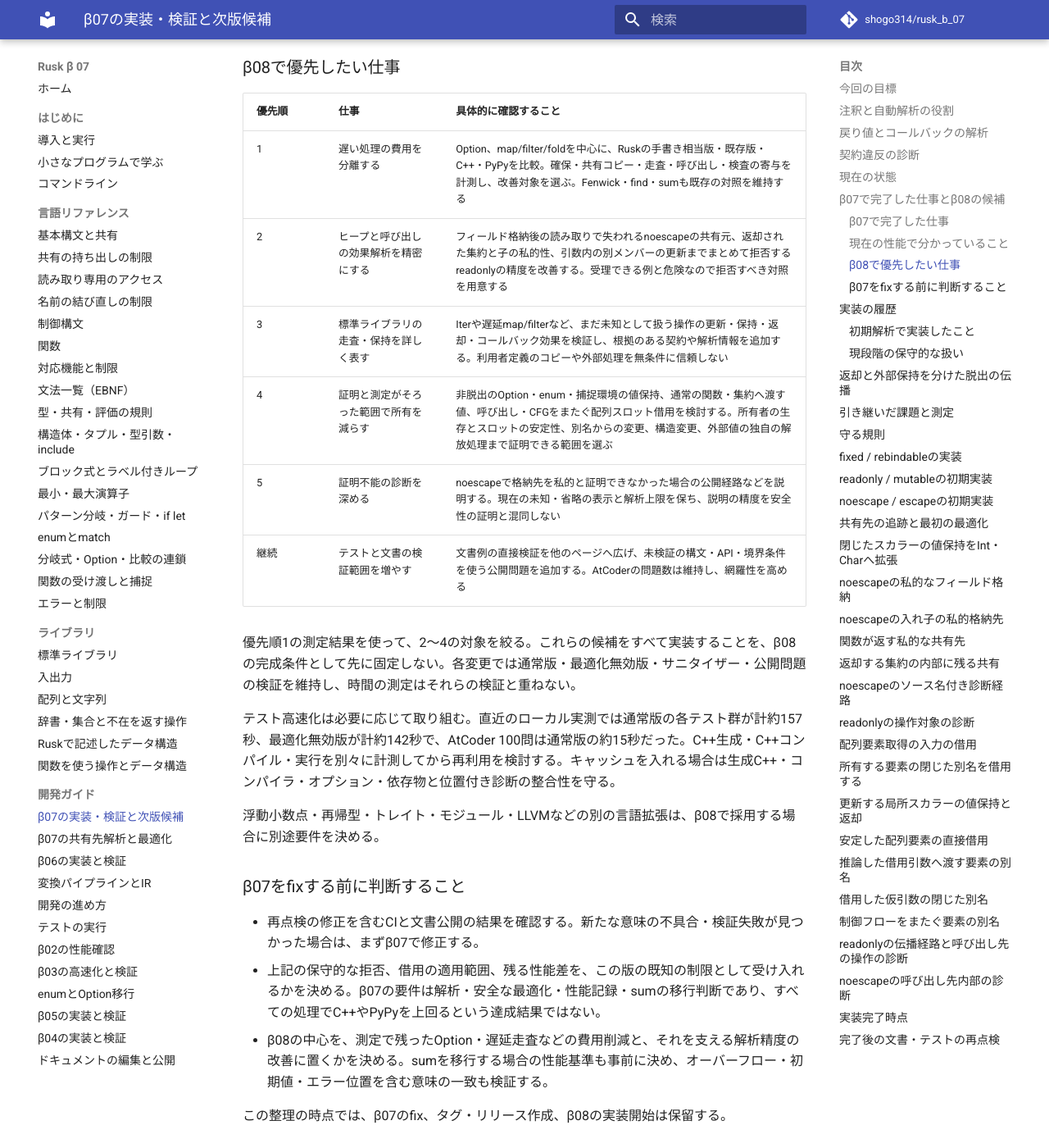
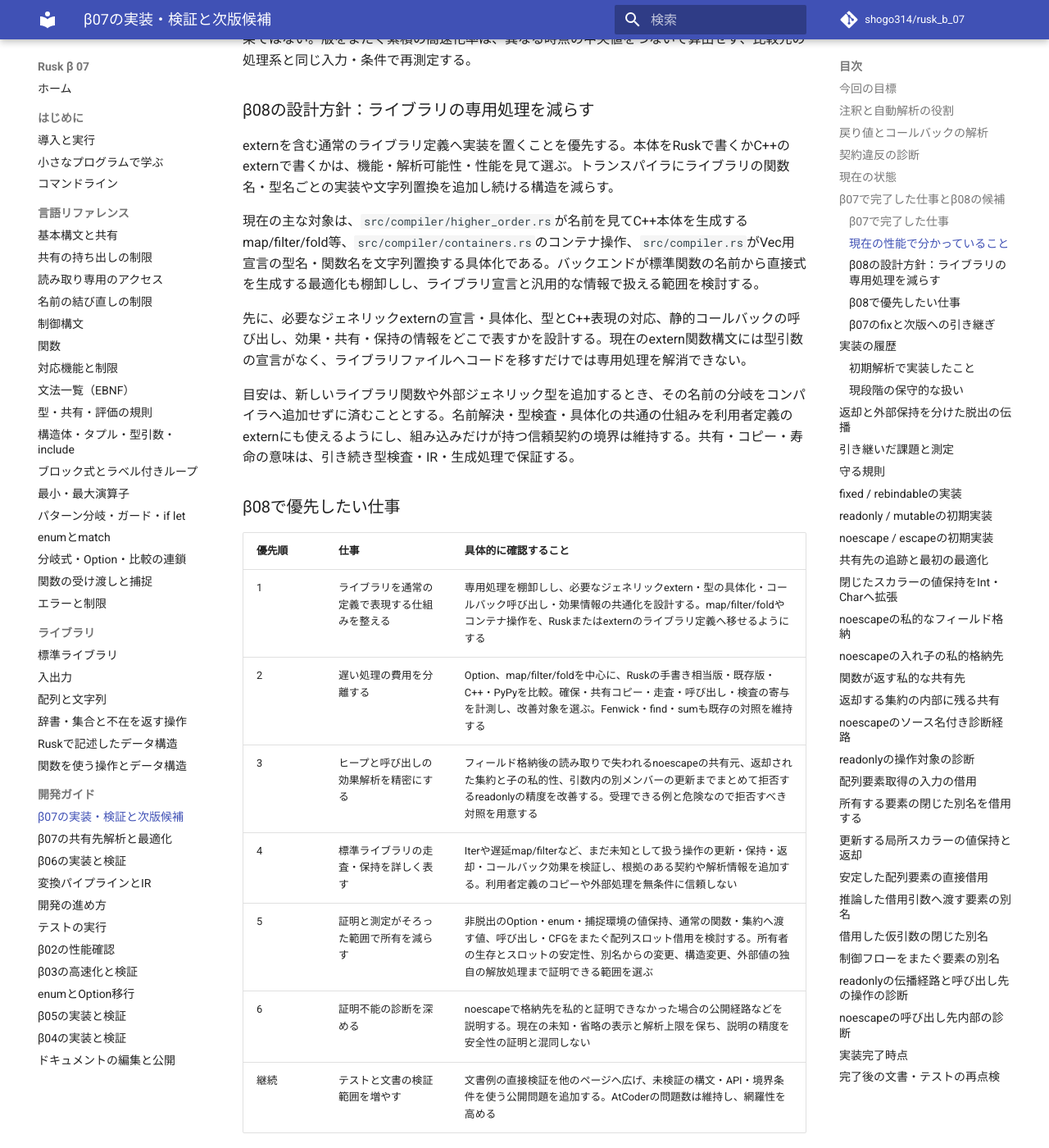
Before and after one commit to shogo314/rusk_b_07, an MkDocs documentation site: the page built from docs/development/beta07.md, in a window 1280 px wide and 1400 px high, scrolled down 5050 px. Shown: the whole window at 82% size. Built offline with MkDocs 1.6.1 and Material for MkDocs 9.7.7, drawn with Linux system fonts in a browser that asks for light colours; comment, search, counter and statistics services are not loaded; some of the changed text lies outside the part shown.

Commit message:
Freeze beta07 and record library-focused beta08 direction

````diff
--- a/docs/development/beta07.md
+++ b/docs/development/beta07.md
@@ -51,7 +51,7 @@ readonly・fixed・noescapeの違反箇所と制約の宣言箇所を示し、
 
 ## 現在の状態
 
-主要な解析・契約検査・安全性を証明できる範囲の最適化は実装済みである。完成条件は、文書化した保守的な扱いと解析上限を含む実装範囲で照合する。β07をfixして版の区切りとする判断は保留し、以下に成果・制限・次版の候補を整理する。
+主要な解析・契約検査・安全性を証明できる範囲の最適化は実装済みである。完成条件は、文書化した保守的な扱いと解析上限を含む実装範囲で照合する。2026年11月9日、文書化した制限を含む現在の実装範囲でβ07をfixする。次版の作成は、この状態の全テストCIと文書公開の成功を確認してから行う。以下に成果・制限・次版の候補を整理する。
 
 | 完成条件 | 現在の照合結果 |
 |---|---|
@@ -72,7 +72,7 @@ readonly・fixed・noescapeの違反箇所と制約の宣言箇所を示し、
 
 ## β07で完了した仕事とβ08の候補
 
-2026年11月9日時点の整理。再点検の文書修正・テスト追加は`9b17085`としてpushした。β07の実装済みの範囲と、β08で優先したい仕事を次のように整理する。β08の欄は提案であり、採用範囲はβ07のfix判断と合わせて決める。
+2026年11月9日時点の整理。再点検の文書修正・テスト追加は`9b17085`としてpushした。β07の実装済みの範囲と、β08で優先したい仕事を次のように整理する。β08はexternを含む通常のライブラリ定義の汎用化と専用処理の削減を中心に始める。その他の欄は優先候補であり、具体的な実装範囲は次版の要件で決める。
 
 ### β07で完了した仕事
 
@@ -106,30 +106,41 @@ Optionとmap/filter/foldのC++・PyPy比較は、同じ計算を直接書いた
 
 これらは限られたワークロードの結果であり、言語全体が常にPyPyやC++より速いという達成結果ではない。版をまたぐ累積の高速化率は、異なる時点の中央値をつないで算出せず、比較元の処理系と同じ入力・条件で再測定する。
 
+### β08の設計方針：ライブラリの専用処理を減らす
+
+externを含む通常のライブラリ定義へ実装を置くことを優先する。本体をRuskで書くかC++のexternで書くかは、機能・解析可能性・性能を見て選ぶ。トランスパイラにライブラリの関数名・型名ごとの実装や文字列置換を追加し続ける構造を減らす。
+
+現在の主な対象は、`src/compiler/higher_order.rs`が名前を見てC++本体を生成するmap/filter/fold等、`src/compiler/containers.rs`のコンテナ操作、`src/compiler.rs`がVec用宣言の型名・関数名を文字列置換する具体化である。バックエンドが標準関数の名前から直接式を生成する最適化も棚卸しし、ライブラリ宣言と汎用的な情報で扱える範囲を検討する。
+
+先に、必要なジェネリックexternの宣言・具体化、型とC++表現の対応、静的コールバックの呼び出し、効果・共有・保持の情報をどこで表すかを設計する。現在のextern関数構文には型引数の宣言がなく、ライブラリファイルへコードを移すだけでは専用処理を解消できない。
+
+目安は、新しいライブラリ関数や外部ジェネリック型を追加するとき、その名前の分岐をコンパイラへ追加せずに済むこととする。名前解決・型検査・具体化の共通の仕組みを利用者定義のexternにも使えるようにし、組み込みだけが持つ信頼契約の境界は維持する。共有・コピー・寿命の意味は、引き続き型検査・IR・生成処理で保証する。
+
 ### β08で優先したい仕事
 
 | 優先順 | 仕事 | 具体的に確認すること |
 |---|---|---|
-| 1 | 遅い処理の費用を分離する | Option、map/filter/foldを中心に、Ruskの手書き相当版・既存版・C++・PyPyを比較。確保・共有コピー・走査・呼び出し・検査の寄与を計測し、改善対象を選ぶ。Fenwick・find・sumも既存の対照を維持する |
-| 2 | ヒープと呼び出しの効果解析を精密にする | フィールド格納後の読み取りで失われるnoescapeの共有元、返却された集約と子の私的性、引数内の別メンバーの更新までまとめて拒否するreadonlyの精度を改善する。受理できる例と危険なので拒否すべき対照を用意する |
-| 3 | 標準ライブラリの走査・保持を詳しく表す | Iterや遅延map/filterなど、まだ未知として扱う操作の更新・保持・返却・コールバック効果を検証し、根拠のある契約や解析情報を追加する。利用者定義のコピーや外部処理を無条件に信頼しない |
-| 4 | 証明と測定がそろった範囲で所有を減らす | 非脱出のOption・enum・捕捉環境の値保持、通常の関数・集約へ渡す値、呼び出し・CFGをまたぐ配列スロット借用を検討する。所有者の生存とスロットの安定性、別名からの変更、構造変更、外部値の独自の解放処理まで証明できる範囲を選ぶ |
-| 5 | 証明不能の診断を深める | noescapeで格納先を私的と証明できなかった場合の公開経路などを説明する。現在の未知・省略の表示と解析上限を保ち、説明の精度を安全性の証明と混同しない |
+| 1 | ライブラリを通常の定義で表現する仕組みを整える | 専用処理を棚卸しし、必要なジェネリックextern・型の具体化・コールバック呼び出し・効果情報の共通化を設計する。map/filter/foldやコンテナ操作を、Ruskまたはexternのライブラリ定義へ移せるようにする |
+| 2 | 遅い処理の費用を分離する | Option、map/filter/foldを中心に、Ruskの手書き相当版・既存版・C++・PyPyを比較。確保・共有コピー・走査・呼び出し・検査の寄与を計測し、改善対象を選ぶ。Fenwick・find・sumも既存の対照を維持する |
+| 3 | ヒープと呼び出しの効果解析を精密にする | フィールド格納後の読み取りで失われるnoescapeの共有元、返却された集約と子の私的性、引数内の別メンバーの更新までまとめて拒否するreadonlyの精度を改善する。受理できる例と危険なので拒否すべき対照を用意する |
+| 4 | 標準ライブラリの走査・保持を詳しく表す | Iterや遅延map/filterなど、まだ未知として扱う操作の更新・保持・返却・コールバック効果を検証し、根拠のある契約や解析情報を追加する。利用者定義のコピーや外部処理を無条件に信頼しない |
+| 5 | 証明と測定がそろった範囲で所有を減らす | 非脱出のOption・enum・捕捉環境の値保持、通常の関数・集約へ渡す値、呼び出し・CFGをまたぐ配列スロット借用を検討する。所有者の生存とスロットの安定性、別名からの変更、構造変更、外部値の独自の解放処理まで証明できる範囲を選ぶ |
+| 6 | 証明不能の診断を深める | noescapeで格納先を私的と証明できなかった場合の公開経路などを説明する。現在の未知・省略の表示と解析上限を保ち、説明の精度を安全性の証明と混同しない |
 | 継続 | テストと文書の検証範囲を増やす | 文書例の直接検証を他のページへ広げ、未検証の構文・API・境界条件を使う公開問題を追加する。AtCoderの問題数は維持し、網羅性を高める |
 
-優先順1の測定結果を使って、2〜4の対象を絞る。これらの候補をすべて実装することを、β08の完成条件として先に固定しない。各変更では通常版・最適化無効版・サニタイザー・公開問題の検証を維持し、時間の測定はそれらの検証と重ねない。
+まず優先順1でライブラリとコンパイラの境界を整理し、優先順2の測定結果も使って3〜5の対象を絞る。これらの候補をすべて実装することを、β08の完成条件として先に固定しない。各変更では通常版・最適化無効版・サニタイザー・公開問題の検証を維持し、時間の測定はそれらの検証と重ねない。
 
 テスト高速化は必要に応じて取り組む。直近のローカル実測では通常版の各テスト群が計約157秒、最適化無効版が計約142秒で、AtCoder 100問は通常版の約15秒だった。C++生成・C++コンパイル・実行を別々に計測してから再利用を検討する。キャッシュを入れる場合は生成C++・コンパイラ・オプション・依存物と位置付き診断の整合性を守る。
 
 浮動小数点・再帰型・トレイト・モジュール・LLVMなどの別の言語拡張は、β08で採用する場合に別途要件を決める。
 
-### β07をfixする前に判断すること
+### β07のfixと次版への引き継ぎ
 
-- 再点検の修正を含むCIと文書公開の結果を確認する。新たな意味の不具合・検証失敗が見つかった場合は、まずβ07で修正する。
-- 上記の保守的な拒否、借用の適用範囲、残る性能差を、この版の既知の制限として受け入れるかを決める。β07の要件は解析・安全な最適化・性能記録・sumの移行判断であり、すべての処理でC++やPyPyを上回るという達成結果ではない。
-- β08の中心を、測定で残ったOption・遅延走査などの費用削減と、それを支える解析精度の改善に置くかを決める。sumを移行する場合の性能基準も事前に決め、オーバーフロー・初期値・エラー位置を含む意味の一致も検証する。
+- 再点検の修正、宣言時の`let x = y;`と未初期化宣言後の更新の説明、β08の設計方針を含めてpushする。全テストCIと文書公開の成功を次版作成の条件とする。
+- 保守的な拒否、借用の適用範囲、残る性能差はβ07の既知の制限として引き継ぐ。β07の要件は解析・安全な最適化・性能記録・sumの移行判断であり、すべての処理でC++やPyPyを上回るという達成結果ではない。
+- β08では、externを含むライブラリ定義の汎用化と専用処理の削減を中心に進める。sumを移行する場合は性能基準を事前に決め、オーバーフロー・初期値・エラー位置を含む意味の一致も検証する。
 
-この整理の時点では、β07のfix、タグ・リリース作成、β08の実装開始は保留する。
+2026年11月9日の指示によりβ07をfixする。全テストCIと文書公開が成功したコミットを、β08の開始点にする。
 
 ## 実装の履歴
 
--- a/docs/reference/semantics.md
+++ b/docs/reference/semantics.md
@@ -67,7 +67,7 @@ a := 30;
 wt a, shared, detached; // 30 20 10
 ```
 
-`:=` は初期化にも使います。未初期化変数に `=` や複合代入は使えません。
+`let x = y;` は宣言と同時にコピーで初期化する構文です。一方、`let x: Int;` のように初期値なしで宣言した後は、`x := y;` で初めて値を結びます。宣言後の `x = y;` はすでに結ばれたオブジェクトの更新なので、未初期化変数には使えません。複合代入も同様です。
 
 ### 格納時の共有と再帰的コピー
 
````
Also changed, not shown: README.md (+2 -0 lines), design/beta07.md (+1 -1 lines), docs/reference/errors.md (+1 -1 lines).
